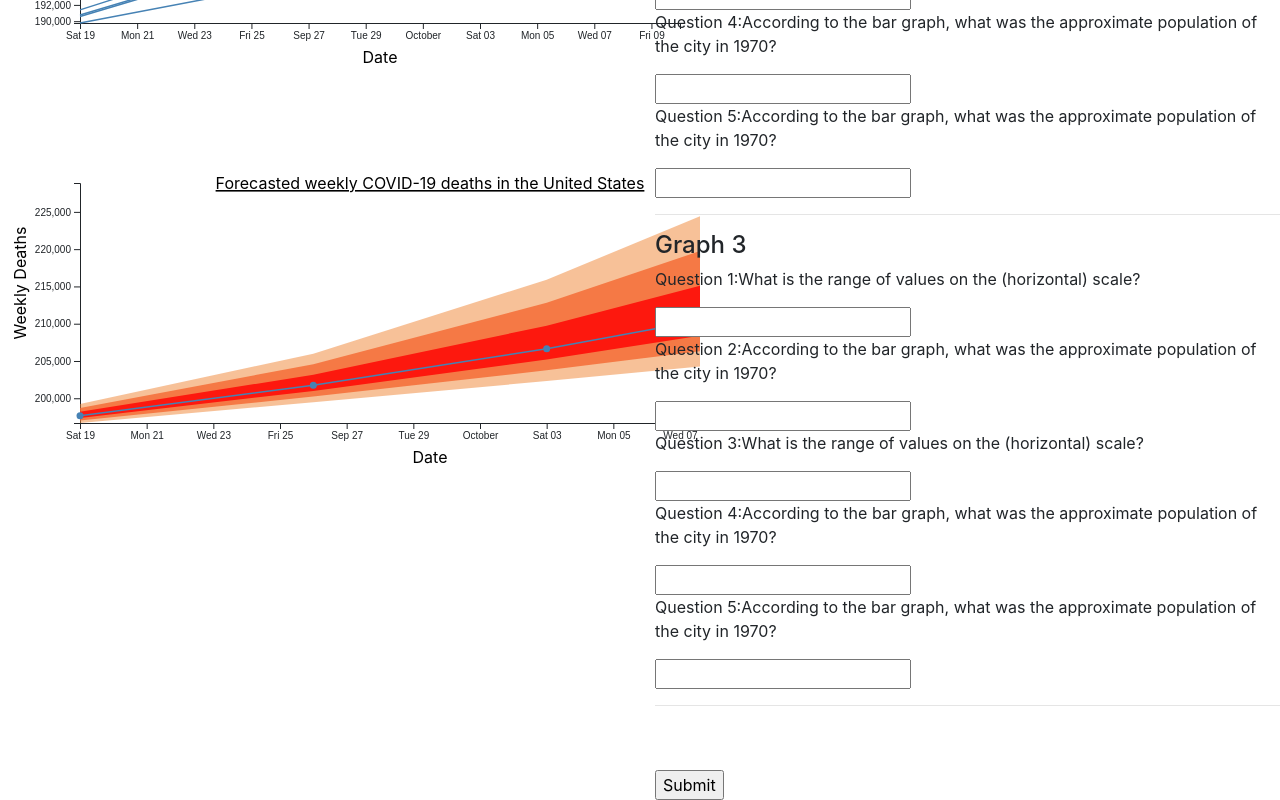
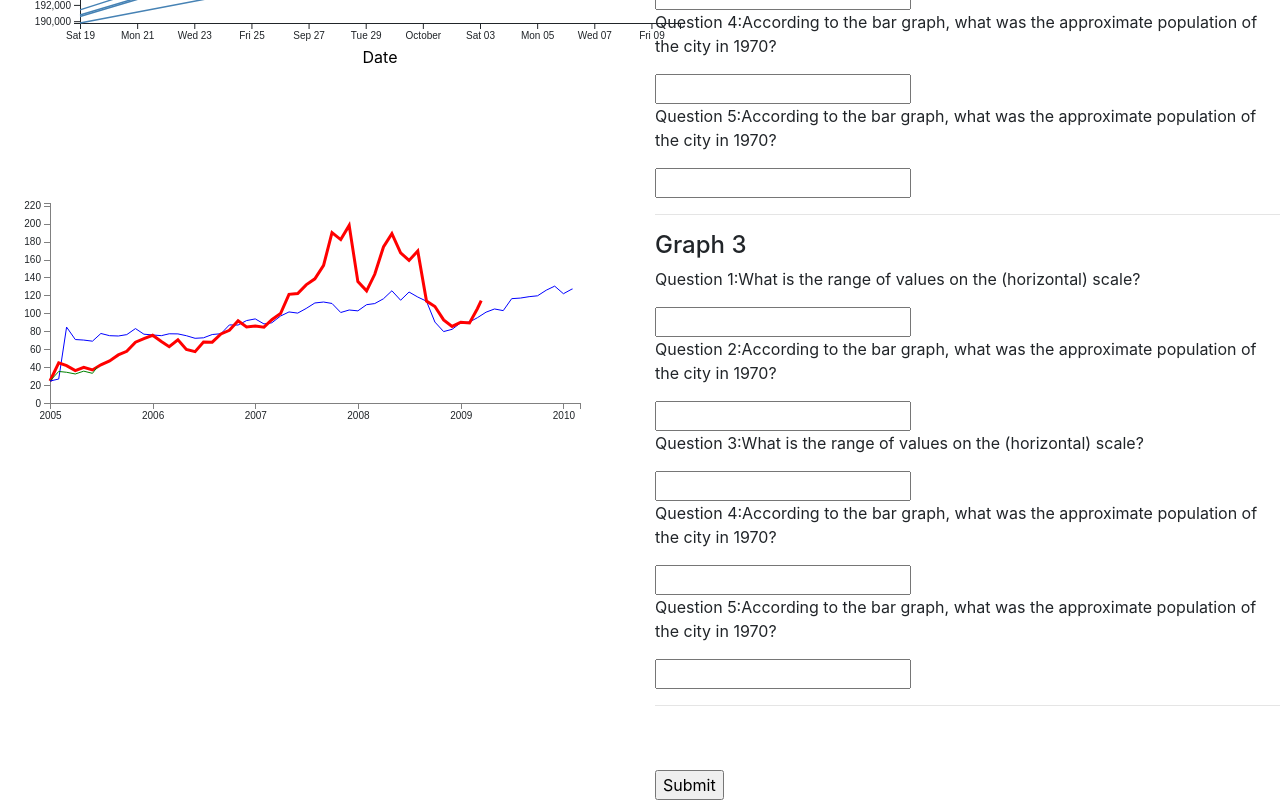
Before and after one commit to amirradman/cmpe295A, a React (Create React App) app in the folder client/: page / in a window 1280 px wide. Shown: the part 913-1713 px from the top of the page. Built offline with nearby package versions, Linux system fonts and the light colour scheme.

Commit message:
Added HOP comp to UI

```diff
--- a/client/src/App.js
+++ b/client/src/App.js
@@ -7,6 +7,7 @@ import 'bootstrap/dist/css/bootstrap.min.css'
 import './App.css';
 import Questions from './components/Questions';
 import Questions2 from './components/Questions-2';
+import HOP from './components/HOP';
 // import Navbar from 'reactstrap/lib/Navbar';
 
 
@@ -27,7 +28,7 @@ class App extends Component {
             <div class="gapDiv"></div>
               <GaussianLines></GaussianLines>
               <div class="gapDiv"></div>
-              <GradientCI></GradientCI>
+              <HOP></HOP>
             </div>
 
             <div className=" col-lg-6 col-md-12 col-sm-12">
```
